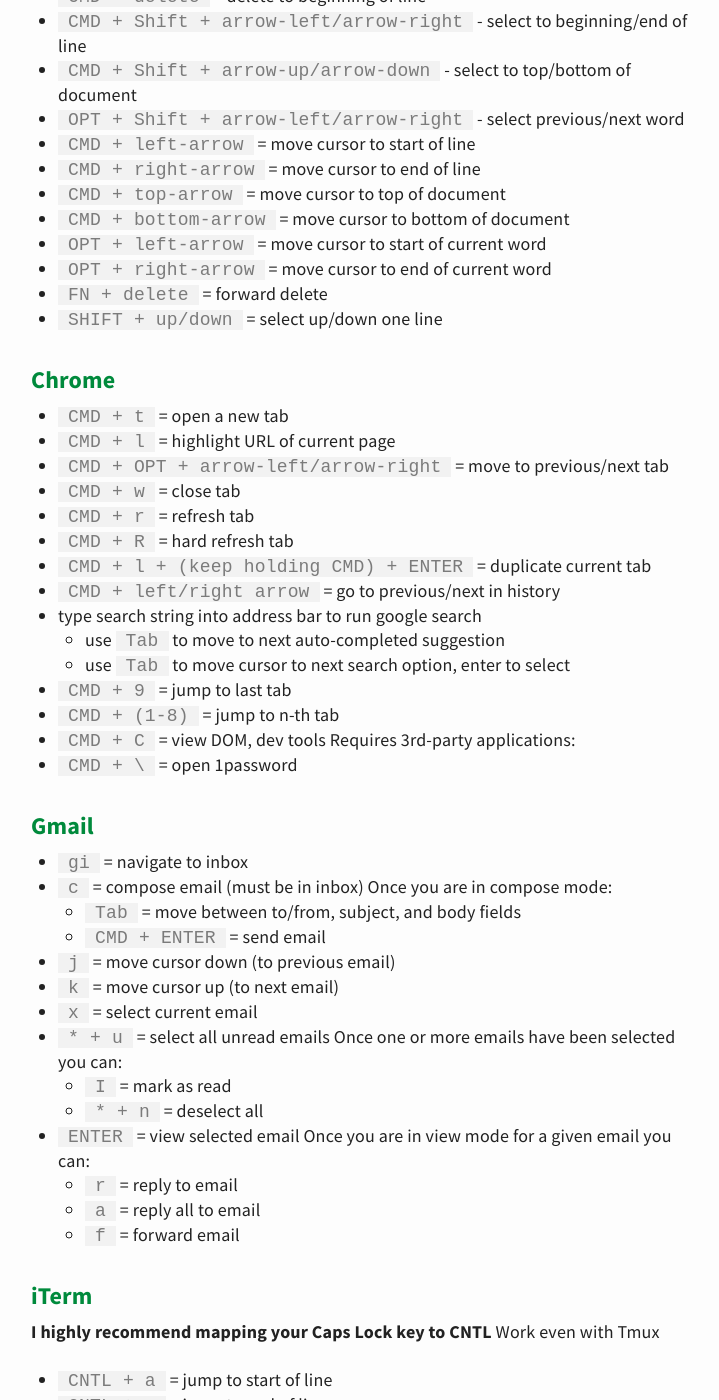
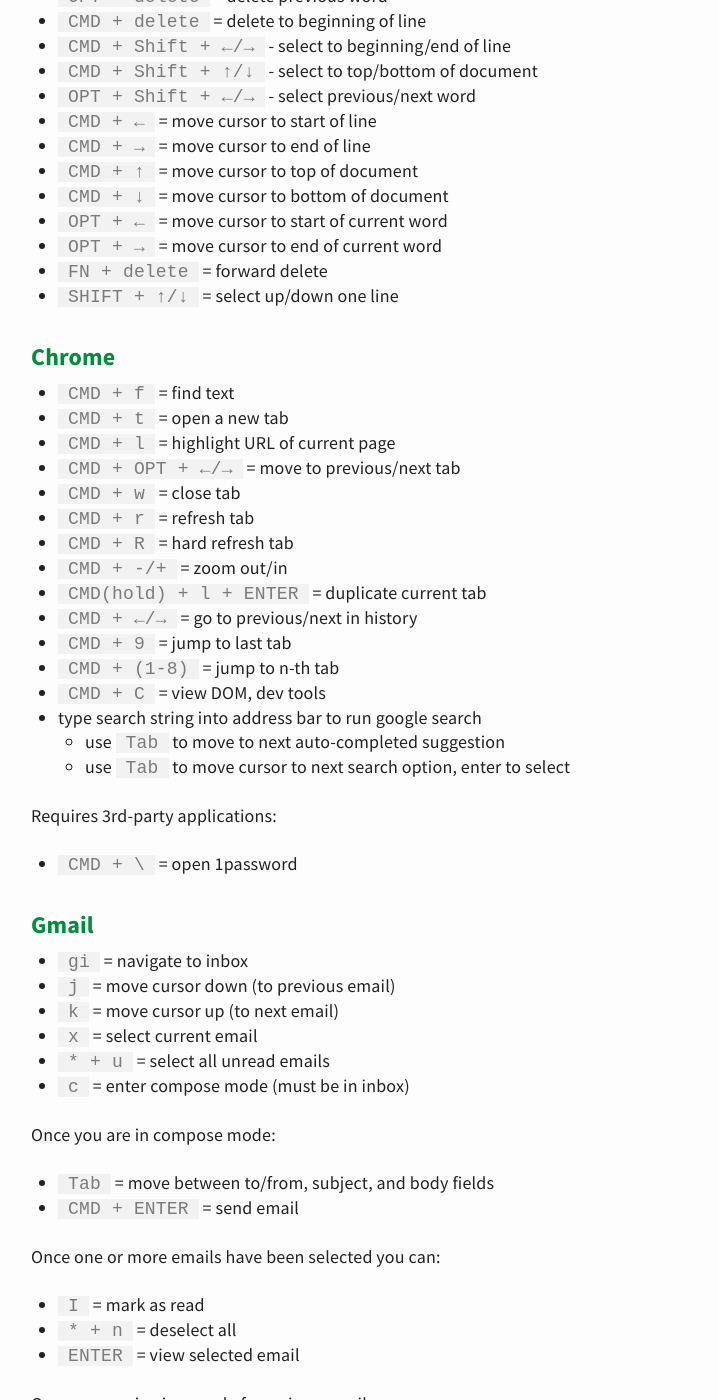
Before and after one commit to davidlaprade/davidlaprade.github.io, a Jekyll site: the page built from _posts/2015-12-19-how-to-not-use-a-mouse.md, in a window 1280 px wide and 1400 px high, scrolled down 1067 px. Shown: the whole window, without its empty margins (271-990 px from the left). Built offline with Jekyll 4.4.1, drawn with Linux system fonts in a browser that asks for light colours; some of the changed text lies outside the part shown.

Commit message:
Add arrow to anti-mouse post

```diff
--- a/_posts/2015-12-19-how-to-not-use-a-mouse.md
+++ b/_posts/2015-12-19-how-to-not-use-a-mouse.md
@@ -14,74 +13,89 @@ many mouse/trackpad operations to speed up workflows.
 * `CMD + x` = cut
 * `CMD + z` = undo
 * `CMD + y` = redo
+* `CMD + f` = find text
 * `CMD + a` = select all
 * `CMD + p` = print
 * `CMD + s` = save
 * `CMD + q` = quit application
 * `CMD + w` = close current application window
 * `CMD + Tab` = switch to last application
-* `CMD(hold) + Tab` = view open applications, while still holding `CMD` you can:
+* `CMD(hold) + Tab` = view open applications, while still holding `CMD`:
   * `Tab` = select next running application
-  * `left-arrow/right-arrow` = select previous/next running application
+  * <code>&#8592;/&#8594;</code> = select previous/next running application
   * `q` = quit selected application
   * `n` = open a new window for the selected application
   * (release `CMD` key) = switch to selected application
 * `CMD + space` = open searchlight
+
 When in a text-editing context:
+
 * `OPT + delete` = delete previous word
 * `CMD + delete` = delete to beginning of line
-* `CMD + Shift + arrow-left/arrow-right` - select to beginning/end of line
-* `CMD + Shift + arrow-up/arrow-down` - select to top/bottom of document
-* `OPT + Shift + arrow-left/arrow-right` - select previous/next word
-* `CMD + left-arrow` = move cursor to start of line
-* `CMD + right-arrow` = move cursor to end of line
-* `CMD + top-arrow` = move cursor to top of document
-* `CMD + bottom-arrow` = move cursor to bottom of document
-* `OPT + left-arrow` = move cursor to start of current word
-* `OPT + right-arrow` = move cursor to end of current word
+* <code> CMD + Shift + &#8592;/&#8594;</code> - select to beginning/end of line
+* <code> CMD + Shift + &#8593;/&#8595;</code> - select to top/bottom of document
+* <code> OPT + Shift + &#8592;/&#8594;</code> - select previous/next word
+* <code> CMD + &#8592;</code> = move cursor to start of line
+* <code> CMD + &#8594;</code> = move cursor to end of line
+* <code> CMD + &#8593;</code> = move cursor to top of document
+* <code> CMD + &#8595;</code> = move cursor to bottom of document
+* <code> OPT + &#8592;</code> = move cursor to start of current word
+* <code> OPT + &#8594;</code> = move cursor to end of current word
 * `FN + delete` = forward delete
-* `SHIFT + up/down` = select up/down one line
+* <code>SHIFT + &#8593;/&#8595;</code> = select up/down one line
 
 ### Chrome
+* `CMD + f` = find text
 * `CMD + t` = open a new tab
 * `CMD + l` = highlight URL of current page
-* `CMD + OPT + arrow-left/arrow-right` = move to previous/next tab
+* <code>CMD + OPT + &#8592;/&#8594;</code> = move to previous/next tab
 * `CMD + w` = close tab
 * `CMD + r` = refresh tab
 * `CMD + R` = hard refresh tab
-* `CMD + l + (keep holding CMD) + ENTER` = duplicate current tab
-* `CMD + left/right arrow` = go to previous/next in history
+* `CMD + -/+` = zoom out/in
+* `CMD(hold) + l + ENTER` = duplicate current tab
+* <code>CMD + &#8592;/&#8594;</code> = go to previous/next in history
+* `CMD + 9` = jump to last tab
+* `CMD + (1-8)` = jump to n-th tab
+* `CMD + C` = view DOM, dev tools
 * type search string into address bar to run google search
   * use `Tab` to move to next auto-completed suggestion
   * use `Tab` to move cursor to next search option, enter to select
-* `CMD + 9` = jump to last tab
-* `CMD + (1-8)` = jump to n-th tab
-* `CMD + C` = view DOM, dev tools
+
 Requires 3rd-party applications:
+
 * `CMD + \` = open 1password
 
 ### Gmail
 * `gi` = navigate to inbox
-* `c` = compose email (must be in inbox)
-Once you are in compose mode:
-  * `Tab` = move between to/from, subject, and body fields
-  * `CMD + ENTER` = send email
 * `j` = move cursor down (to previous email)
 * `k` = move cursor up (to next email)
 * `x` = select current email
 * `* + u` = select all unread emails
+* `c` = enter compose mode (must be in inbox)
+
+Once you are in compose mode:
+
+  * `Tab` = move between to/from, subject, and body fields
+  * `CMD + ENTER` = send email
+
 Once one or more emails have been selected you can:
+
   * `I` = mark as read
   * `* + n` = deselect all
-* `ENTER` = view selected email
+  * `ENTER` = view selected email
+
 Once you are in view mode for a given email you can:
+
   * `r` = reply to email
   * `a` = reply all to email
   * `f` = forward email
 
 ### iTerm
 __I highly recommend mapping your Caps Lock key to CNTL__
-Work even with Tmux
+
+The following hotkeys work even with Tmux
+
 * `CNTL + a` = jump to start of line
 * `CNTL + e` = jump to end of line
 * `CNTL + u` = delete to beginning of line
@@ -92,7 +106,9 @@ Work even with Tmux
 * `CNTL + d` = delete forward
 * `CNTL + w` = delete back to previous space
 * `CNTL + f` = go forward a character
+
 Won't work in Tmux session
+
 * `CMD + d` = split screen vertically
 * `CMD + SHIFT + d` = split screen horizontally
 * `CMD + w` = close terminal window
@@ -116,10 +132,10 @@ Won't work in Tmux session
 * `CMD + n` = open a new tab
 * `CMD + OPT + arrow key` = move to tab
 * `CMD + w` = close tab
-* `SHIFT + up/down arrow` = highlight line above/below
-* `CMD + left/right/up/down` = jump to start/end of line or top/bottom of the
+* <code>SHIFT + &#8593;/&#8595;</code> = highlight line above/below
+* <code>CMD + &#8592;/&#8594;/&#8593;/&#8595;</code> = jump to start/end of line or top/bottom of the
   doc
-* `CMD + SHIFT + left/right arrow` = highlight to end of line
+* <code>CMD + SHIFT + &#8592;/&#8594;</code> = highlight to beginning/end of line
 * `CMD + SHIFT + L` = open cursor on each highlighted line
 * `CMD + CTRL + G` = open cursor at each instance of highlighted text
 * `CMD + D` = open cursor at next instance of highlighted text
```
Also changed, not shown: other parts of _posts/2015-12-19-how-to-not-use-a-mouse.md (+1 -2 lines).
